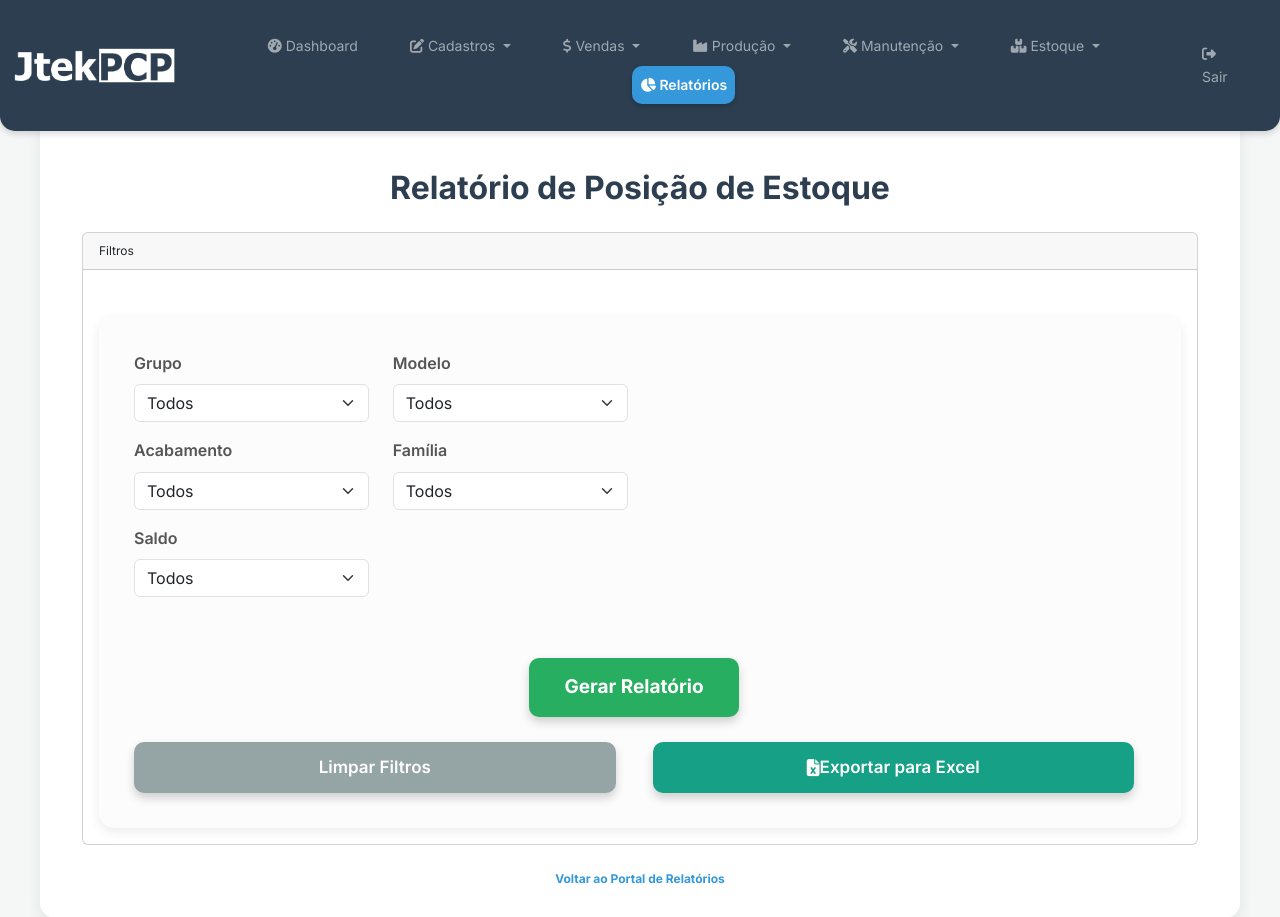
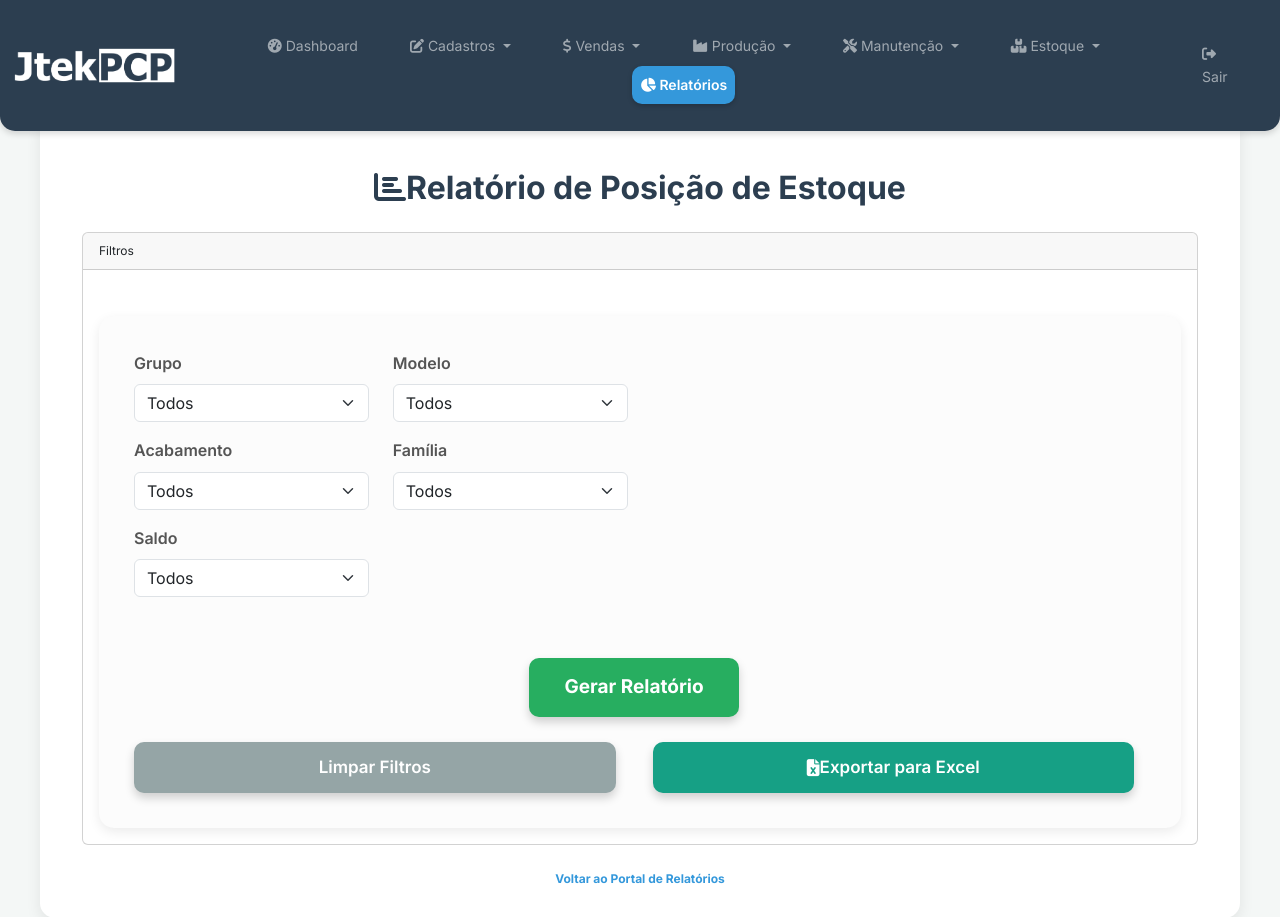
Before and after one commit to jtek001/pcp, a PHP site: page /pcp_system/modules/relatorios/relatorio_estoque.php in a window 1280 px wide. Shown: the top 917 px of the page. Run offline with PHP 8.4, Linux system fonts and the light colour scheme; a user stored in the database is signed in; data comes from the database, SQL or seed files in the repository.

Commit message:
Update relatorio_estoque.php

```diff
--- a/public_html/modules/relatorios/relatorio_estoque.php
+++ b/public_html/modules/relatorios/relatorio_estoque.php
@@ -74,7 +74,7 @@ $export_query_string = http_build_query(array_filter($_GET));
 ?>
 
 <div class="container mt-4">
-    <h2>Relatório de Posição de Estoque</h2>
+    <h2><i class="fas fa-chart-bar"></i>Relatório de Posição de Estoque</h2>
 
     <div class="card mb-4">
         <div class="card-header">Filtros</div>
@@ -134,7 +134,7 @@ $export_query_string = http_build_query(array_filter($_GET));
         <div class="card">
             <div class="card-header">Resultados</div>
             <div class="card-body">
-              <h4>Posição Atual de Estoque</h4>
+              <h4>Posiço Atual de Estoque</h4>
                 <?php if (!empty($dados_relatorio)): ?>
                 <table>
                     <thead>
```
